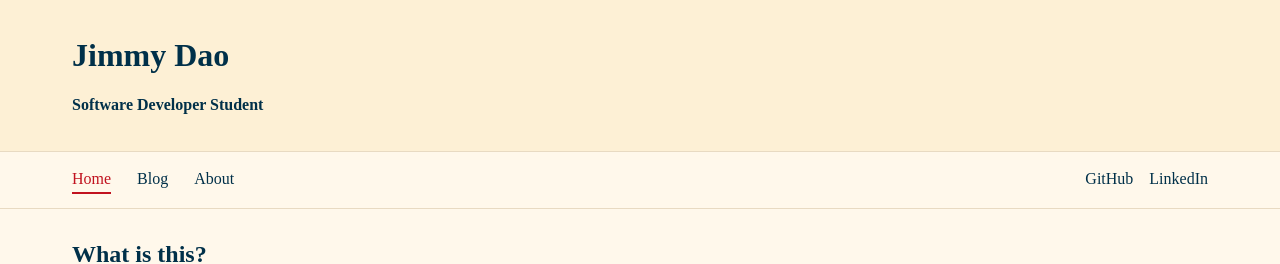
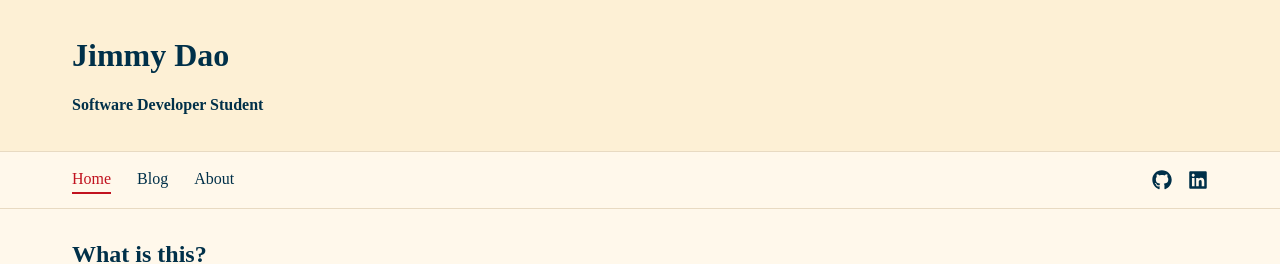
Before and after one commit to Daojim/personal-website, a React (Vite) app in the folder apps/client/: page / in a window 1280 px wide. Shown: the top 264 px of the page. Built offline with nearby package versions, Linux system fonts and the light colour scheme.

Commit message:
Change Github/Linkedin text to icons and style them

```diff
--- a/apps/client/src/components/Nav.tsx
+++ b/apps/client/src/components/Nav.tsx
@@ -1,4 +1,5 @@
 import { NavLink } from "react-router-dom";
+import { FaGithub, FaLinkedin } from "react-icons/fa";
 
 function Nav() {
   return (
@@ -10,12 +11,22 @@ function Nav() {
             <NavLink to="/about">About</NavLink>
           </div>
           <div className="externalNav">
-            <NavLink to="https://github.com/daojim" target="_blank">
-              GitHub
-            </NavLink>
-            <NavLink to="https://www.linkedin.com/in/daojim/" target="_blank">
-              LinkedIn
-            </NavLink>
+            <a
+              href="https://github.com/daojim"
+              target="_blank"
+              rel="noopener noreferrer"
+              aria-label="Open Jimmy’s GitHub"
+            >
+              <FaGithub />
+            </a>
+            <a
+              href="https://www.linkedin.com/in/daojim/"
+              target="_blank"
+              rel="noopener noreferrer"
+              aria-label="Open Jimmy’s LinkedIn"
+            >
+              <FaLinkedin />
+            </a>
           </div>
         </div>
       </nav>
--- a/apps/client/src/styles/global.css
+++ b/apps/client/src/styles/global.css
@@ -81,20 +81,37 @@ nav .container .externalNav {
   justify-content: right;
 }
 
-nav a {
+nav .internalNav a {
   text-decoration: none;
   color: var(--link);
   padding: 4px 0;
   border-bottom: 2px solid transparent; /* reserve space so layout doesn’t jump */
 }
-nav a:hover {
+nav .internalNav a:hover {
   border-bottom-color: var(--link-underline);
 }
 
 /* Active page: red underline + color */
-nav a[aria-current="page"] {
+nav .internalNav a[aria-current="page"] {
   color: var(--accent);
   border-bottom-color: var(--accent);
+}
+
+nav .externalNav a {
+  font-size: 1.25rem; /* bump icon size (≈20px) */
+  color: var(--link); /* starts navy */
+  border-bottom: 0; /* no underline */
+  line-height: 1;
+  display: inline-flex;
+  align-items: center;
+  justify-content: center;
+}
+nav .externalNav a:hover {
+  color: var(--accent);
+} /* red on hover */
+nav .externalNav a:focus-visible {
+  outline: 2px solid var(--accent);
+  outline-offset: 2px;
 }
 
 #main {
--- /dev/null
+++ b/package.json
@@ -0,0 +1,5 @@
+{
+  "dependencies": {
+    "react-icons": "^5.5.0"
+  }
+}
```
Also changed, not shown: 1 other file (tests, documents, lock files or other folders).
